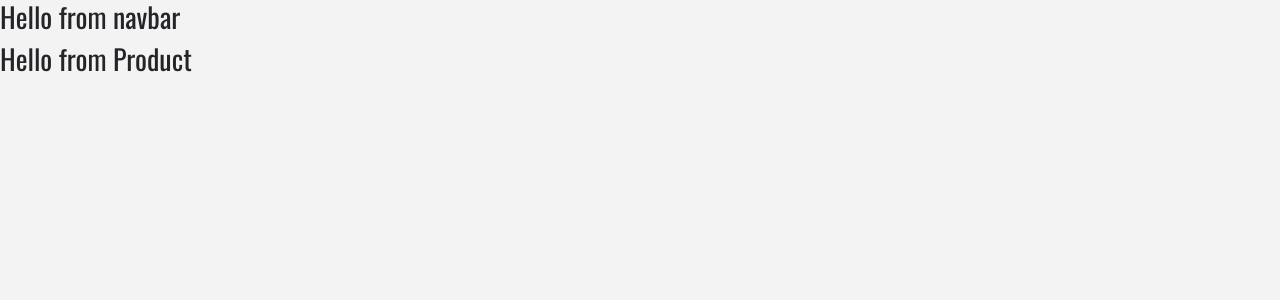
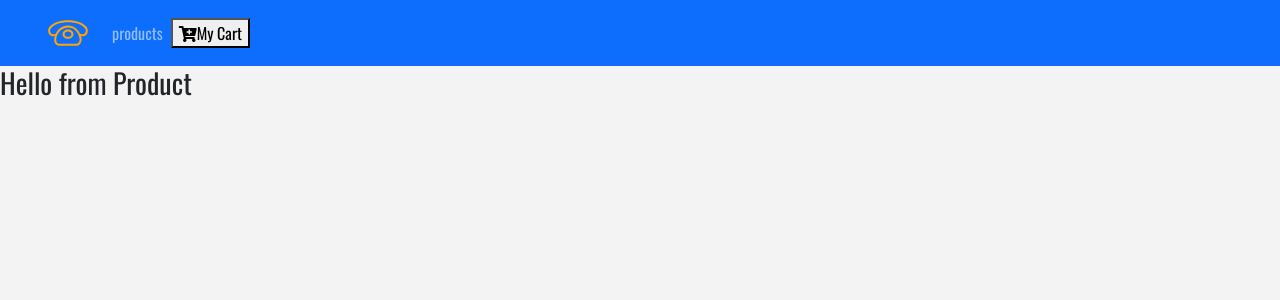
Before and after one commit to gouribhise/ecommerce, a React (Create React App) app: page / in a window 1280 px wide. Shown: the top 300 px of the page. Built offline with nearby package versions, Linux system fonts and the light colour scheme.

Commit message:
updated navbar links

```diff
--- a/src/components/Navbar.js
+++ b/src/components/Navbar.js
@@ -1,11 +1,31 @@
 import React, {Component} from 'react'
-
+import {Link} from 'react-router-dom';
+import logo from '../logo.svg'
 export default class Navbar extends Component{
   render(){
     return(
-       <div>
-         <h3>Hello from navbar</h3>
-       </div>
+    <nav className="navbar navbar-expand-sm bg-primary navbar-dark px-sm-5">
+        {/*
+
+          https://www.iconfinder.com/icons/1243689/call_phone_icon
+          Creative Commons (Attribution 3.0 Unported);
+          https://www.iconfinder.com/Makoto_msk
+          */}
+          <Link to ='/'>
+            <img src={logo} alt="store" className="navbar-brand"/>
+          </Link>
+          <ul className="navbar-nav align-items-center">
+          <li className="nav-item ml-5">
+           <Link to="/" className="nav-link">products</Link>
+          </li>
+          </ul>
+          <Link to="/cart" className="ml-auto">
+          <button>
+            <i className="fas fa-cart-plus"/>
+            My Cart
+          </button>
+          </Link>
+    </nav>
     )
   }
 }
```
